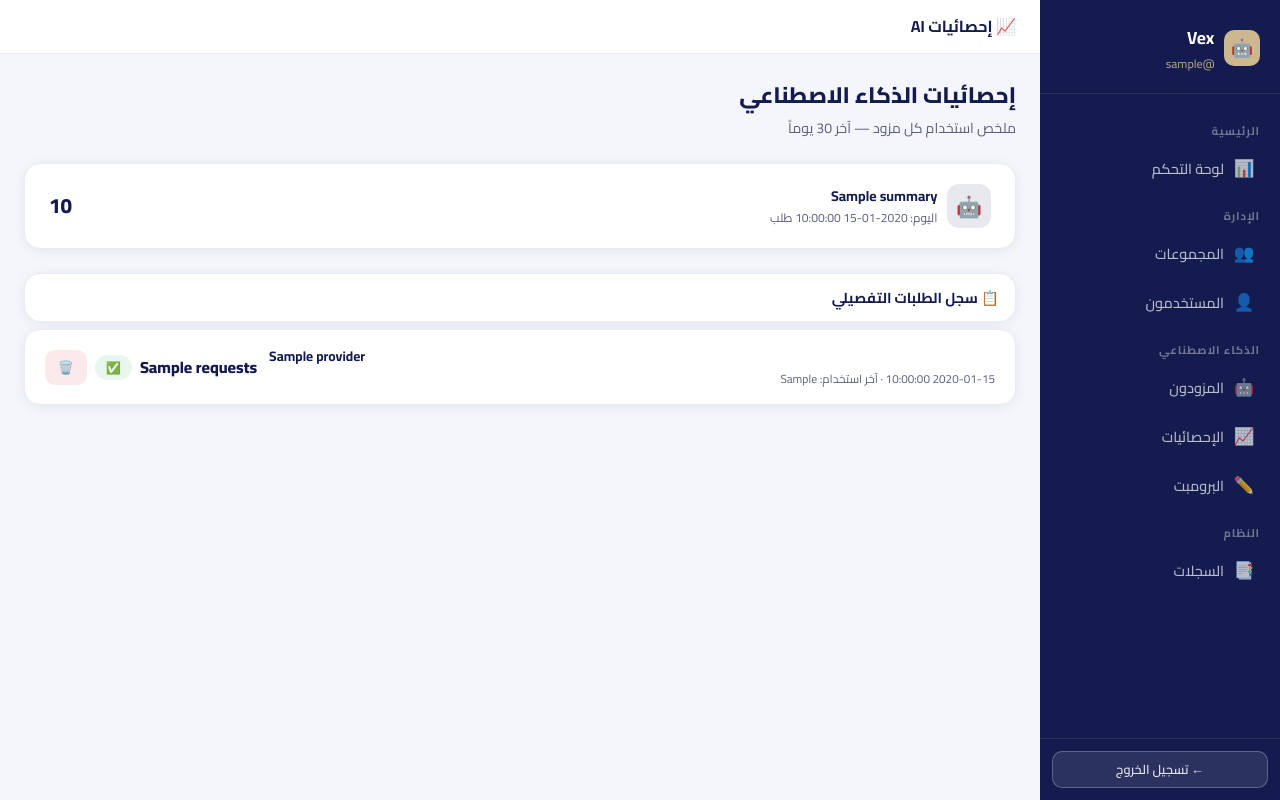
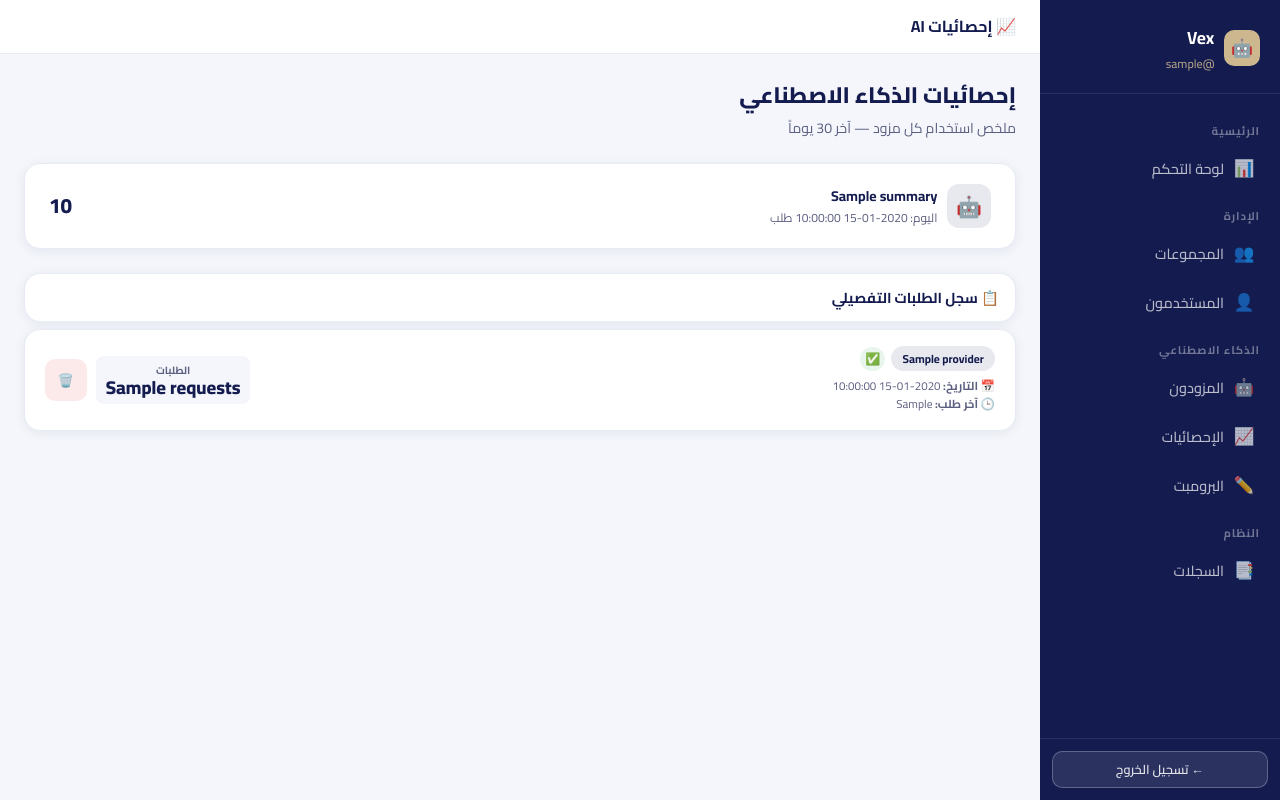
Before and after one commit to twuijri/Vex, a FastAPI app: template web/templates/ai_stats.html in a window 1280 px wide. Run offline with FastAPI, Linux system fonts and the light colour scheme; the template is opened without the code that fills it: most values are stand-ins (such as "Sample title", 1, 10 or a date in 2020).

Commit message:
Enhancement: refine ai_stats and groups card designs for clearer RTL/LTR alignment and explicit labels

```diff
--- a/web/templates/ai_stats.html
+++ b/web/templates/ai_stats.html
@@ -45,29 +45,42 @@
 <div class="card" style="padding:0.75rem 1rem;margin-bottom:0.5rem;border-bottom:none;">
     <div style="font-weight:700;color:var(--primary);font-size:0.9rem;">📋 سجل الطلبات التفصيلي</div>
 </div>
-<div style="display:flex;flex-direction:column;gap:0.5rem;">
+<div style="display:flex;flex-direction:column;gap:0.6rem;">
     {% for s in stats %}
-    <div class="card card-sm" style="display:flex;align-items:center;gap:0.75rem;">
-        <div style="flex:1;min-width:0;">
+    <div class="card card-sm" style="display:flex;flex-wrap:wrap;align-items:center;gap:0.75rem;">
+
+        <!-- Right Side: Info -->
+        <div style="flex:1;min-width:200px;">
+            <div style="display:flex;align-items:center;gap:0.4rem;margin-bottom:0.35rem;">
+                <span class="badge badge-navy" dir="ltr"
+                    style="font-size:0.72rem;max-width:180px;overflow:hidden;text-overflow:ellipsis;white-space:nowrap;">{{
+                    s.provider }}</span>
+                {% if s.status == 'ok' %}
+                <span class="badge badge-success" style="padding:0.15rem 0.3rem;" title="ممتازة">✅</span>
+                {% elif s.status and s.status != '—' %}
+                <span class="badge badge-warning" style="padding:0.15rem 0.3rem;" title="مشكلة">⚠️</span>
+                {% endif %}
+            </div>
+            <div style="font-size:0.72rem;color:var(--text-muted);line-height:1.6;">
+                <div>📅 <strong>التاريخ:</strong> {{ s.date }}</div>
+                <div>🕒 <strong>آخر طلب:</strong> <span dir="ltr">{{ s.last_used }}</span></div>
+            </div>
+        </div>
+
+        <!-- Left Side: Counts & Action -->
+        <div style="display:flex;align-items:center;gap:0.6rem;flex-shrink:0;">
             <div
-                style="font-weight:700;font-size:0.85rem;color:var(--primary);overflow:hidden;text-overflow:ellipsis;white-space:nowrap;direction:ltr;">
-                {{ s.provider }}</div>
-            <div style="font-size:0.73rem;color:var(--text-muted);margin-top:0.1rem;">{{ s.date }} · آخر استخدام: {{
-                s.last_used }}</div>
-        </div>
-        <div style="display:flex;align-items:center;gap:0.5rem;flex-shrink:0;">
-            <span style="font-weight:800;color:var(--primary);font-size:1rem;">{{ s.requests }}</span>
-            {% if s.status == 'ok' %}
-            <span class="badge badge-success">✅</span>
-            {% elif s.status and s.status != '—' %}
-            <span class="badge badge-warning">⚠️</span>
-            {% else %}
-            <span style="color:var(--text-muted);">—</span>
-            {% endif %}
+                style="text-align:center;background:var(--bg);padding:0.35rem 0.6rem;border-radius:8px;min-width:65px;">
+                <div style="font-size:0.65rem;color:var(--text-muted);font-weight:700;">الطلبات</div>
+                <div style="font-weight:800;color:var(--primary);font-size:1.15rem;line-height:1.1;">{{ s.requests }}
+                </div>
+            </div>
             <form method="post" action="/dashboard/ai-stats/{{ s.id }}/delete" onsubmit="return confirm('حذف؟')">
-                <button type="submit" class="btn btn-danger btn-sm">🗑️</button>
+                <button type="submit" class="btn btn-danger btn-sm"
+                    style="height:42px;display:flex;align-items:center;justify-content:center;">🗑️</button>
             </form>
         </div>
+
     </div>
     {% endfor %}
 </div>
```
Also changed, not shown: web/templates/groups.html (+13 -5 lines).
